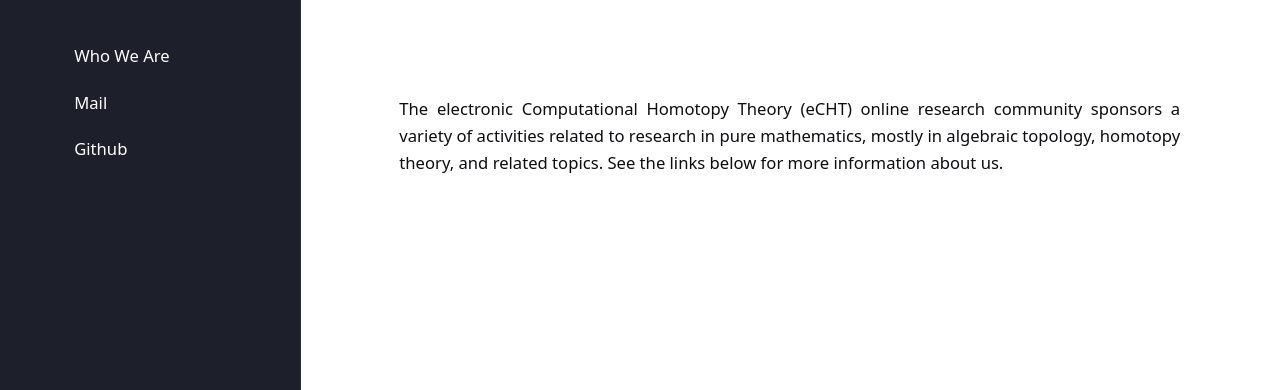
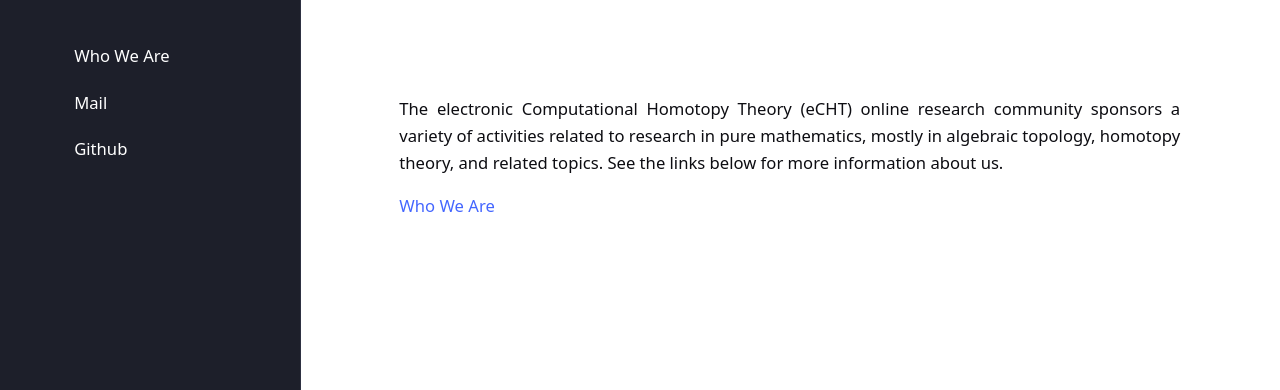
Before and after one commit to eCHTorc/eCHTorc.github.io, a Jekyll site: the page built from index.md, in a window 1280 px wide. Shown: the top 390 px of the page. Built offline with Jekyll 4.4.1, drawn with Linux system fonts in a browser that asks for light colours; our own code applies the rules of GitHub Pages for plain Markdown files.

Commit message:
Add 'Who We Are' link to index.md
Added a link to the 'Who We Are' page for more information.

```diff
--- a/index.md
+++ b/index.md
@@ -1 +1,3 @@
 The electronic Computational Homotopy Theory (eCHT) online research community sponsors a variety of activities related to research in pure mathematics, mostly in algebraic topology, homotopy theory, and related topics.  See the links below for more information about us.
+
+<a href="https://echtorc.github.io/who-we-are/">Who We Are</a>
```
